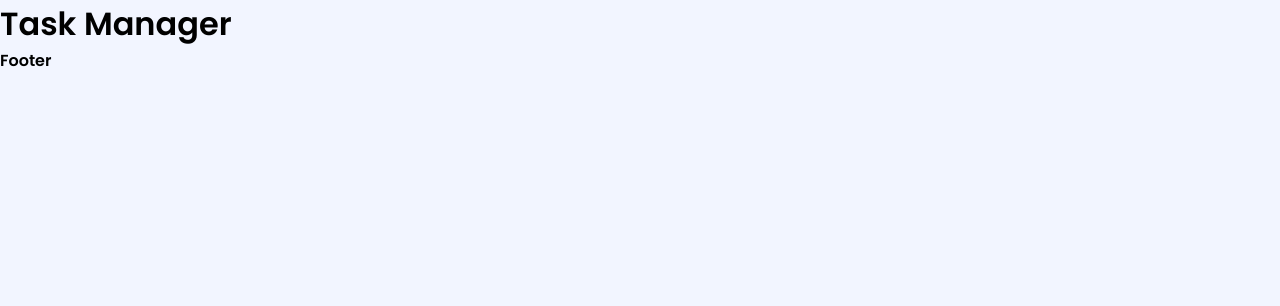
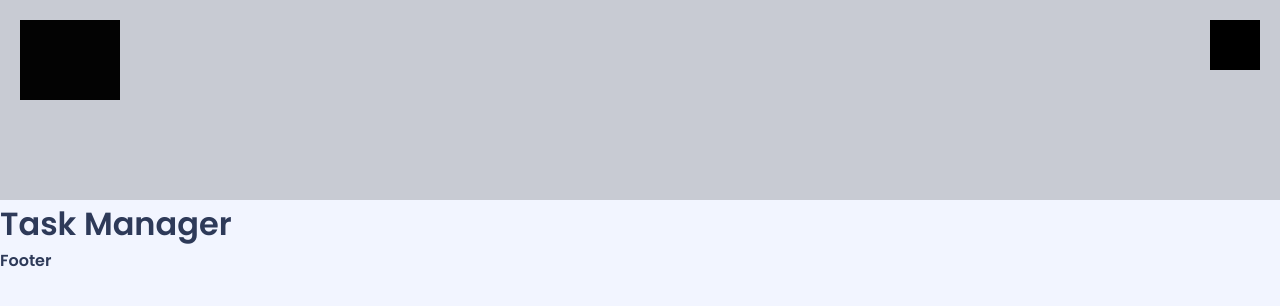
Before and after one commit to while-kaique/estagio_jackexperts, a React (Vite) app in the folder project-jackexpert/: page / in a window 1280 px wide. Shown: the top 306 px of the page. Built offline with nearby package versions, Linux system fonts and the light colour scheme.

Commit message:
Header Skeleton
Criando a base do Header, posicionando os elementos e criando as primeiras funções de animação (Abrir e fechar menu)

```diff
--- a/project-jackexpert/src/App.css
+++ b/project-jackexpert/src/App.css
@@ -1,4 +1,5 @@
 * {
     font-family: 'Poppins';
     font-weight: 600;
+    color: #2E3A59;
 }
--- a/project-jackexpert/src/components/Header.jsx
+++ b/project-jackexpert/src/components/Header.jsx
@@ -1,5 +1,6 @@
 import { useEffect, useState } from "react";
-
+import '../components_css/Header.css'
+import Menu from "../sub_elements/Menu";
 
 const Header = () => {
 
@@ -10,8 +11,6 @@ const Header = () => {
     };
   }
   const [screenSize, setScreenSize] = useState(getCurrentDimension().width);
-  const [menuIsOpen, setMenuIsOpen] = useState(false);
-
 
   useEffect(() => {
     const updateDimension = () => {
@@ -30,12 +29,7 @@ const Header = () => {
       {screenSize >= 480 ?
 
       <div className="header">
-        <div className="menuIcon">
-          <div className="bar1"></div>
-          <div className="bar2"></div>
-          <div className="bar3"></div>
-        </div>
-        {menuIsOpen ? <div></div> : null}
+        <Menu/>
         <div className="log_reg">
 
         </div>
--- /dev/null
+++ b/project-jackexpert/src/components_css/Header.css
@@ -0,0 +1,109 @@
+@keyframes openMenu { /* Display Block quando abre o menu*/
+    100%{
+        transform: translateX(0%);
+    }
+}
+
+@keyframes closeMenu {  /* Display hidden somente na função setTimeout de 1s do Header.jsx*/
+    100%{
+        transform: translateX(-100%);
+    }
+}
+.header{
+    display: flex;
+    justify-content: space-between;
+    width: 100vw;
+    height: 200px;
+    background-color: rgba(0, 0, 0, 0.171);
+}
+.log_reg {
+    cursor: pointer;
+    margin: 20px 20px 0px 0px;
+    width: 50px;
+    height: 50px;
+    background-color: black;
+}
+.menuIcon {
+    cursor: pointer;
+    margin: 20px 0px 0px 20px;
+    width: 100px;
+    height: 80px;
+
+    background-color: #030303;
+}
+
+.menu {
+    position: absolute;
+    top: 0;
+    width: 100vw;
+    height: 100vh;
+    background-color: rgba(0, 0, 0, 0.534);
+}
+
+.menu.open .mainMenu{
+    position: absolute;
+    transform: translateX(-100%);
+    top: 0;
+    left: 0;
+
+    width: 80vw;
+    height: 100vh;
+
+    animation: openMenu .5s forwards;
+    z-index: 2;
+}
+
+.menu.close .mainMenu{
+    position: absolute;
+    top: 0;
+    left: 0;
+
+    width: 80vw;
+    height: 100vh;
+
+    animation: closeMenu .5s forwards;
+    z-index: 2;
+}
+
+.menu .mainMenu {
+    position: absolute;
+    top: 0;
+    left: 0;
+    width: 70vw;
+    height: 100vh;
+    background-color: white;
+    box-shadow: 1px 1px 15px rgba(0, 0, 0, 0.13);
+}
+
+
+.sectionClose {
+    display: flex;
+    align-items: center;
+    flex-direction: row-reverse;
+    width: 100%;
+    height: 80px;
+    border: 1px solid red;
+}
+
+.sectionClose .xbutton{
+    align-items: center;
+    justify-content: center;
+    width: 60px;
+    height: 60px;
+    border: 1px solid black;
+
+    cursor: pointer;
+}
+
+ul.tags li{
+    margin: 20px;
+    font-weight: 500;
+    color: #717e9c;
+    list-style-type: none;
+
+}
+
+ul.tags li a{
+    text-decoration: none;
+    cursor: pointer;
+}
--- /dev/null
+++ b/project-jackexpert/src/sub_elements/Menu.jsx
@@ -0,0 +1,41 @@
+import { useState } from "react";
+
+
+const Menu = () => {
+  const [menuClass, setMenuClass] = useState('close');
+  const [canMenu, setCanMenu] = useState(false);
+
+  return (
+    <>
+    <div className="menuIcon" onClick={() => {
+        setMenuClass('open')
+        setCanMenu(true)
+    }}>
+        <div className="bar1"></div>
+        <div className="bar2"></div>
+        <div className="bar3"></div>
+    </div>
+    {canMenu ?
+        <div className={`menu ${menuClass}`}>
+        <div className="mainMenu">
+            <section className="sectionClose">
+            <div className="xbutton" onClick={() => {
+                setMenuClass('close')
+                setTimeout(() => {
+                setCanMenu(false)
+                }, 600);}}></div>
+            </section>
+
+            <ul className="tags">
+            <li><a href="#">Minhas Tarefas</a></li>
+            <li><a href="#">Concluídas</a></li>
+            <li><a href="#">Canceladas</a></li>
+            </ul>
+        </div>
+        </div>
+        : null}
+    </>
+  )
+}
+
+export default Menu
```
